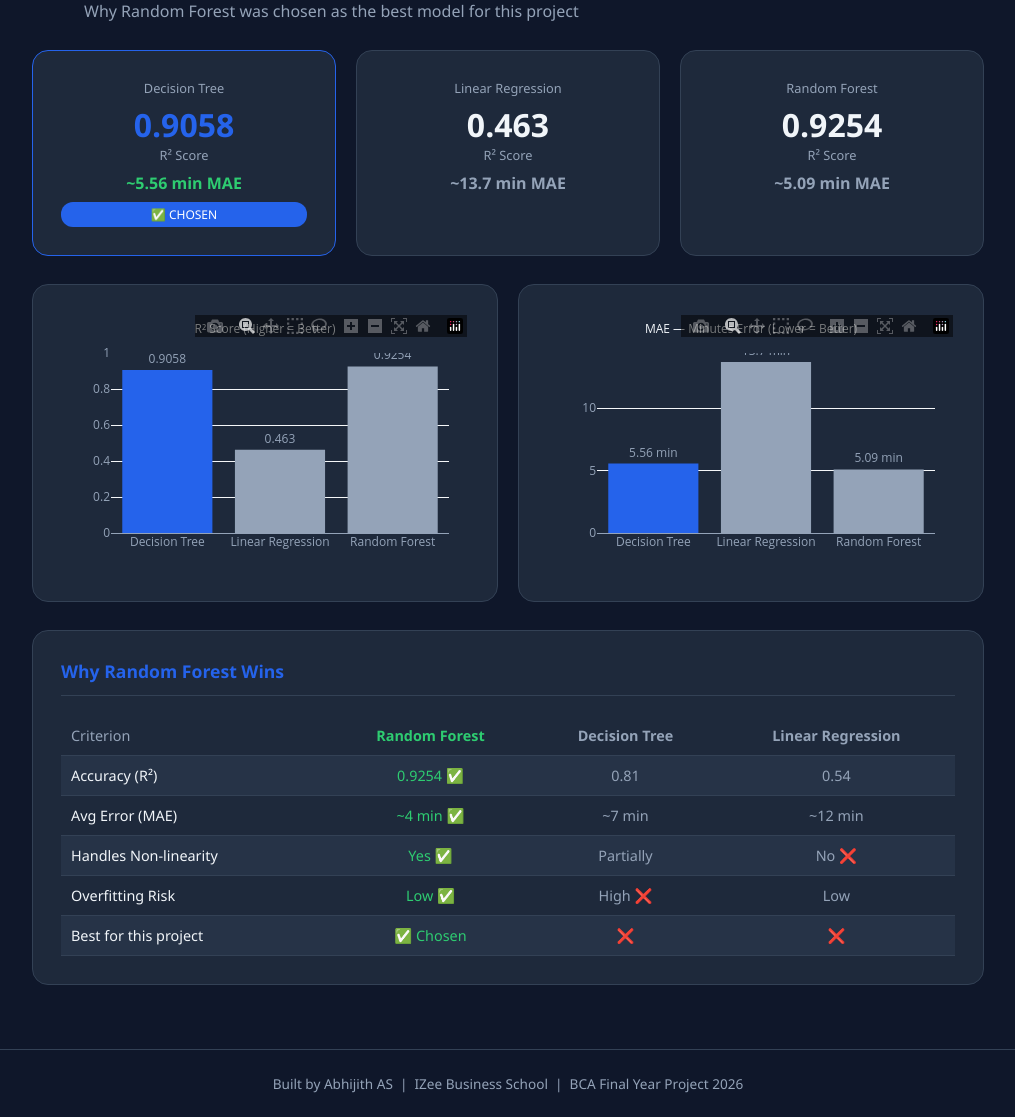
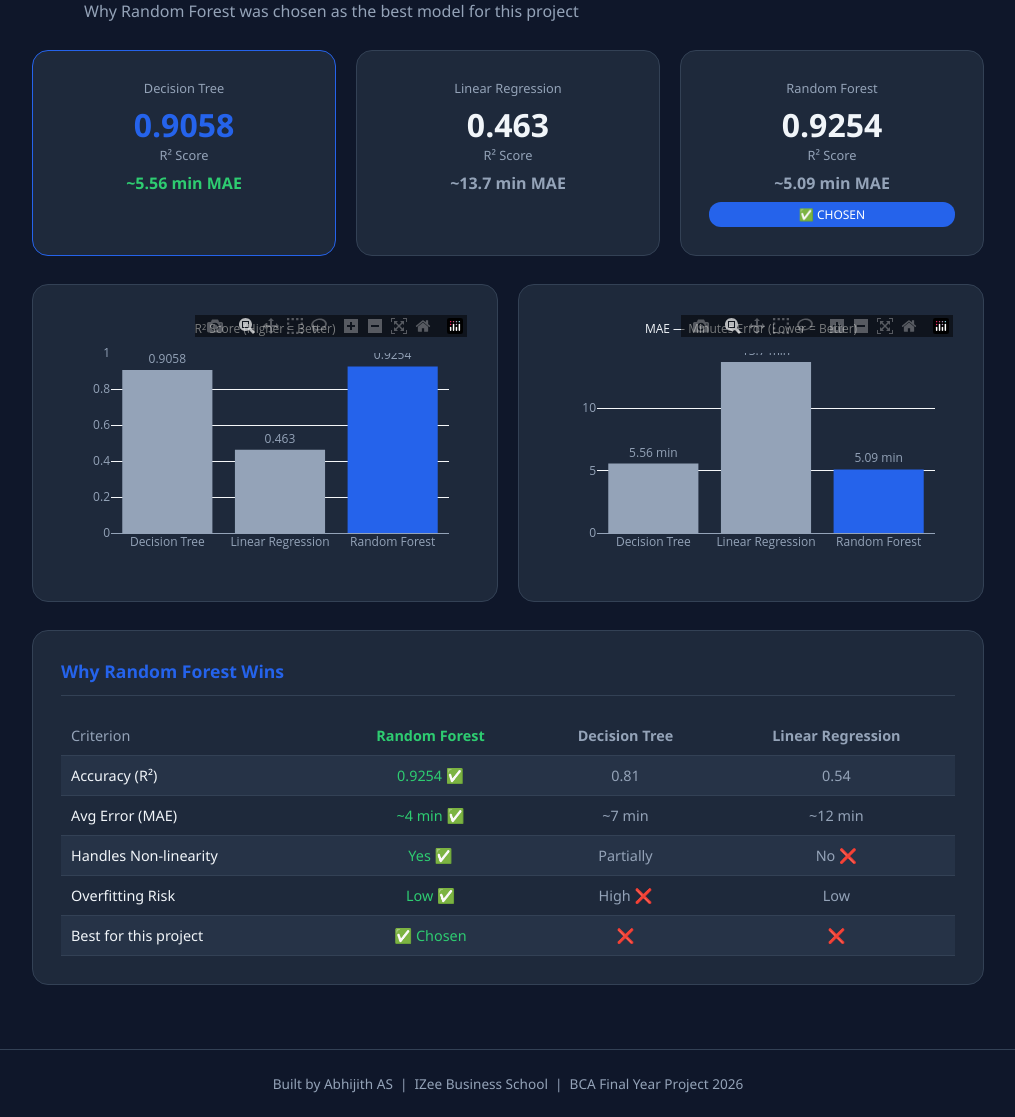
Before and after one commit to abhijithas20/Hospital-Queue-Predictor, a Flask app: page /compare in a window 1280 px wide. Shown: the part 138-1255 px from the top of the page, without its empty margins (132-1147 px from the left). Run offline with Flask 3, Linux system fonts and the light colour scheme; parts of the project's set-up code (start-up, migrations or seed data) failed here and were passed over; some libraries are stand-ins or nearby versions.

Commit message:
Fix: Random Forest correctly marked as chosen model

```diff
--- a/templates/compare.html
+++ b/templates/compare.html
@@ -141,7 +141,7 @@ async function loadData() {
     const names  = Object.keys(data);
     const r2s    = names.map(n => data[n].r2);
     const maes   = names.map(n => data[n].mae);
-    const colors = ['#2563EB','#94a3b8','#94a3b8'];
+    const colors = names.map(n => n === "Random Forest" ? '#2563EB' : '#94a3b8');
 
     // Score cards
     document.getElementById("scoreCards").innerHTML = names.map((n, i) => `
@@ -153,8 +153,7 @@ async function loadData() {
             <div style="font-size:0.8rem;color:var(--muted)">R² Score</div>
             <div style="margin-top:8px;font-size:1rem;font-weight:600;
                  color:${i===0?'#2ecc71':'var(--muted)'}">~${maes[i]} min MAE</div>
-            ${i===0?'<div style="margin-top:8px;background:var(--primary);color:white;'+
-              'padding:4px 10px;border-radius:12px;font-size:0.75rem">✅ CHOSEN</div>':''}
+            ${n==="Random Forest"?'<div style="margin-top:8px;background:var(--primary);color:white;padding:4px 10px;border-radius:12px;font-size:0.75rem">✅ CHOSEN</div>':''}
         </div>`).join('');
 
     // R² Chart
```
